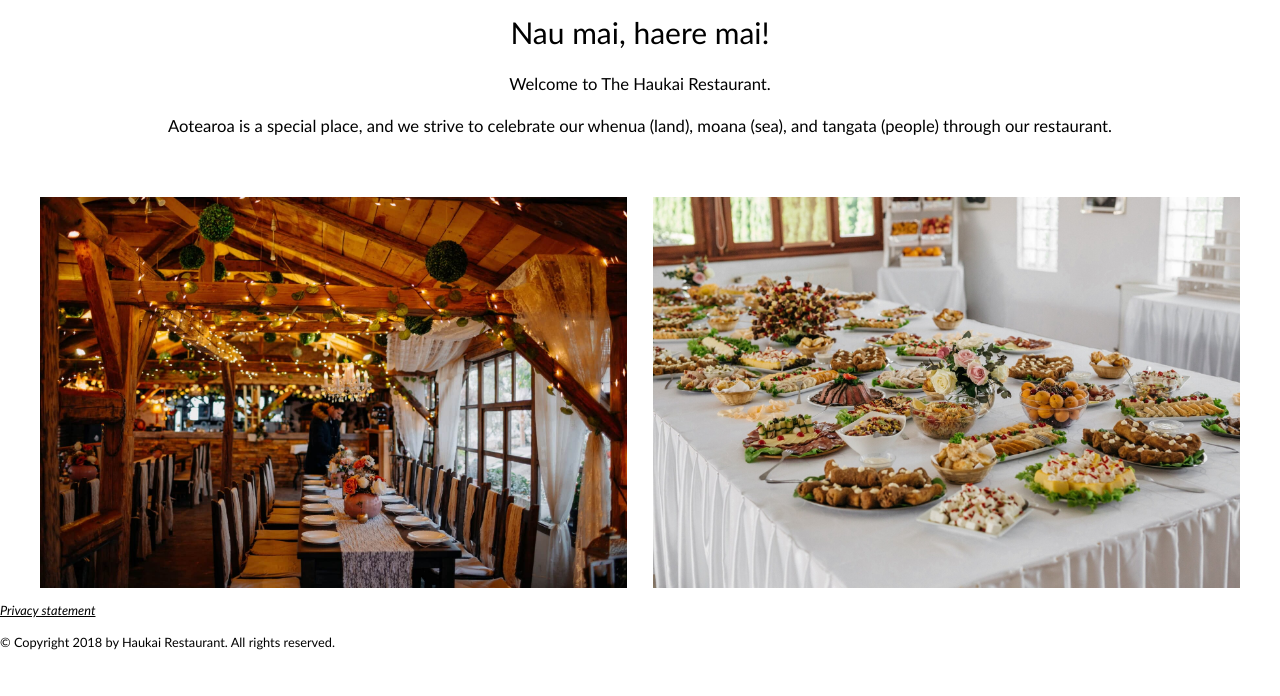
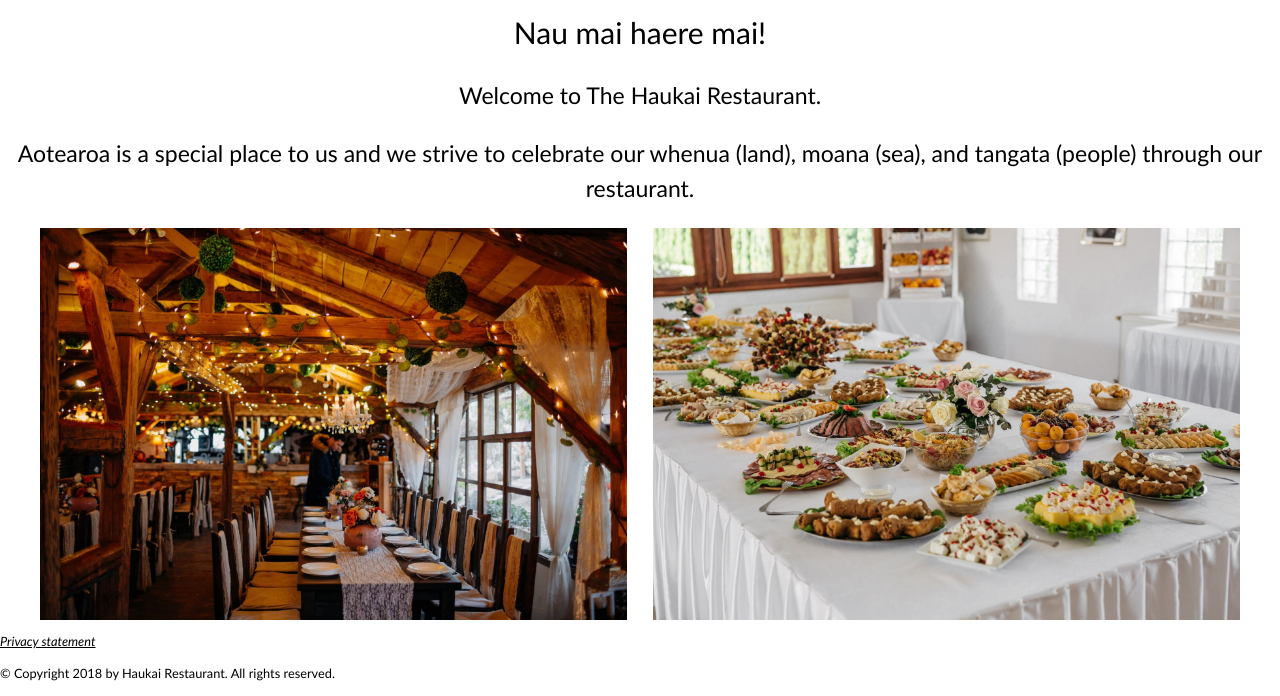
Before and after one commit to desireeallen/desireeallen.github.io, a PHP site: page / in a window 1280 px wide. Shown: the part 211-907 px from the top of the page. Before the commit the page ends 861 px from the top, so only its background shows below. Run offline with PHP 8.4, Linux system fonts and the light colour scheme.

Commit message:
alter p text size

```diff
--- a/css/style.css
+++ b/css/style.css
@@ -1,6 +1,5 @@
 * {
-    box-sizing: border-box;
-  }
+    box-sizing: border-box;}
 
 .header {
     color: black;
@@ -13,14 +12,14 @@
     padding-top: 2.5vw;
     padding-bottom: 2.5vw;
     font-size: 4vw;
-    text-align: center;
+    text-align: centre;
   }
 
   .main
   {
     font-family: calibri, sans-serif;
     background-color: white;
-    font-size: 1.3vw;
+    font-size: 1.8vw;
     text-align: center;
   }
 
@@ -100,17 +99,15 @@
 }
 
 .maori-hearts{
-    width: 15%;
-    height: 15%;
-    max-width: 100%;
+    max-width: 15%;
+    height: auto;
     float: right;
     padding-right: 2vw;
     padding-top: 2vw;
 }
 
 .restaurant-image {
-    width: 50%;
-    max-width="100%";
+    max-width: 50%;
     height: auto;
     float: left;
     padding-right: 1vw;
@@ -118,8 +115,7 @@
 }
 
 .food-image {
-    width: 50%;
-    max-width="100%";
+    max-width: 50%;
     height: auto;
     float: right;
     padding-left: 1vw;
@@ -129,7 +125,7 @@
 .owners-image {
     width: 60%;
     height: auto;
-    float: centre;
+    float: none;
     padding-right: 1vw;
 }
 
--- a/index.html
+++ b/index.html
@@ -29,10 +29,9 @@
     </div>
 
     <main class="main">
-        <h2>Nau mai, haere mai!</h2>
+        <h2>Nau mai haere mai!</h2>
         <p>Welcome to The Haukai Restaurant.</p>
-        <p>Aotearoa is a special place, and we strive to celebrate our whenua (land), moana (sea), and tangata (people) through our restaurant.</p>
-        <br>
+        <p>Aotearoa is a special place to us and we strive to celebrate our whenua (land), moana (sea), and tangata (people) through our restaurant.</p>
       <figure>
       <img class="restaurant-image" src="images/restaurant_interior2.jpg"
            alt ="Our restaurant interior">
```
